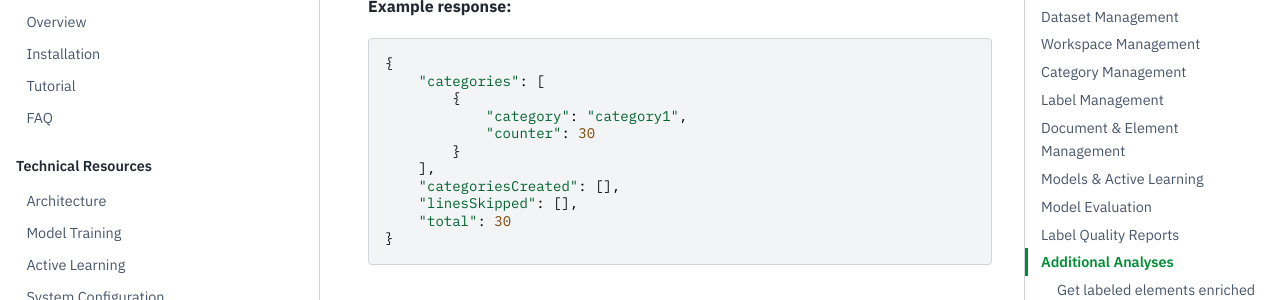
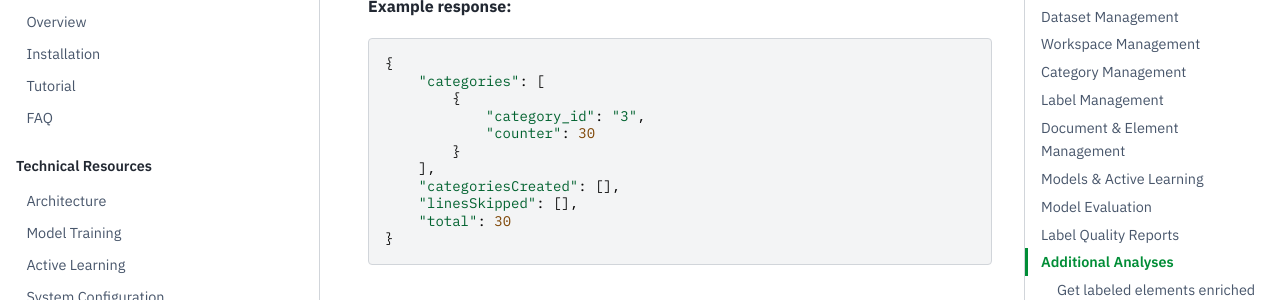
Before and after one commit to label-sleuth/label-sleuth.org, a Sphinx documentation site: the page built from docs/docs/dev/api.md, in a window 1280 px wide and 900 px high, scrolled down 9639 px. Shown: the part 153-453 px from the top of the window. Built offline with Sphinx 7.4.7 and the PyData theme 0.15.4, drawn with Linux system fonts in a browser that asks for light colours.

Commit message:
Update import labels API to reflect category_id refactor

```diff
--- a/docs/docs/dev/api.md
+++ b/docs/docs/dev/api.md
@@ -475,7 +475,7 @@ Stream of a csv file
 {
     "categories": [
         {
-            "category": "category1",
+            "category_id": "3",
             "counter": 30
         }
     ],
```
